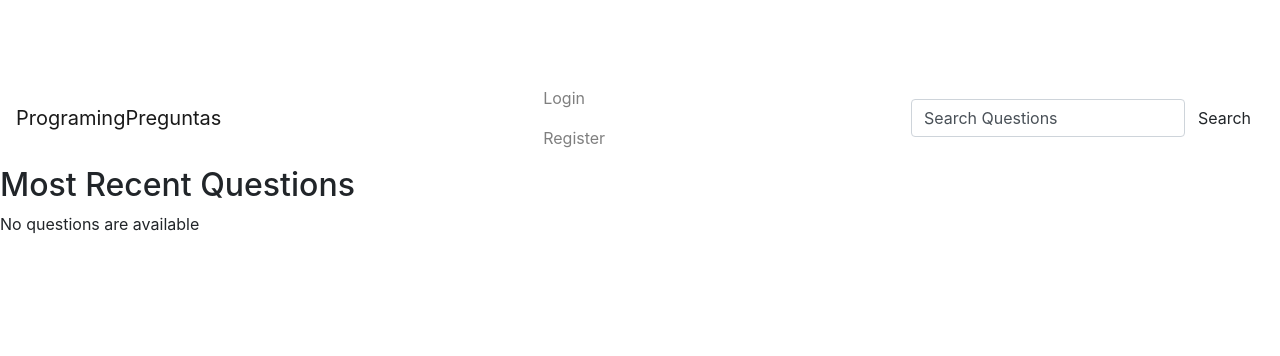
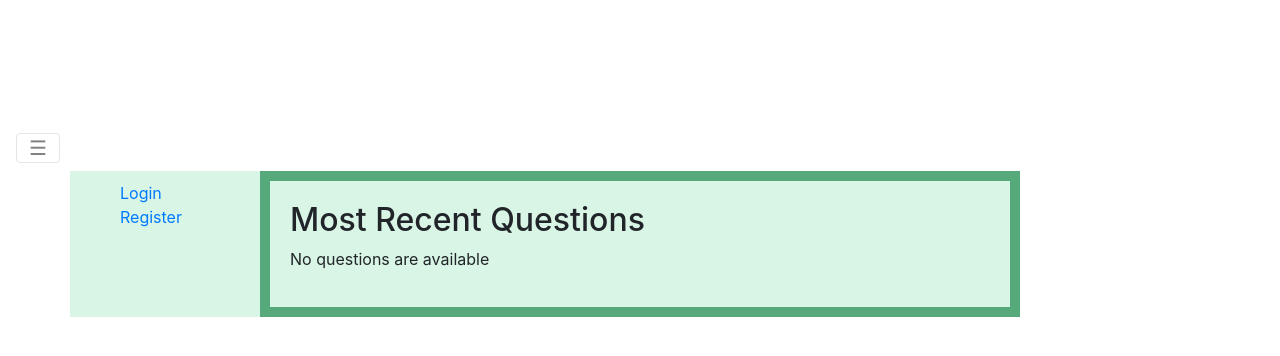
Before and after one commit to programmingpreguntas/programmingpreguntas, a Django app: page / in a window 1280 px wide. Shown: the top 356 px of the page. Run offline with Django 3.2, Linux system fonts and the light colour scheme; data that the repository does not hold is empty; parts of the project's set-up code (start-up, migrations or seed data) failed here and were passed over; some libraries are stand-ins or nearby versions.

Commit message:
chaging aspect of the web site bay changing the base.html file together with the style.css

```diff
--- /dev/null
+++ b/preguntas/static/preguntas/style.css
@@ -0,0 +1,40 @@
+hr {
+    display: block;
+    height: 1px;
+    border: 0;
+    border-top: 1px solid #ccc;
+    margin: 1em 0;
+    padding: 0;
+}
+
+body {
+      padding-top: 125px
+
+}
+
+
+/*#page {
+    width: 960px;
+    text-align: left;
+    margin: 15px auto 20px auto;
+    background-color: #A7DBBE;
+}*/
+
+#sidebar {
+    /*float: left;*/
+    /*width: 170px;*/
+    background-color: #D8F5E5;
+    /*border: 2px solid #ccc;*/
+    padding: 10px;
+
+}
+
+#content {
+    /*float: left;*/
+    /*width: 600px;*/
+    border: 10px solid #55A97A;
+    padding: 20px;
+    background-color: #D8F5E5;
+
+
+}
--- a/preguntas/templates/preguntas/base.html
+++ b/preguntas/templates/preguntas/base.html
@@ -9,43 +9,46 @@
     <title>{% block title %} Programming Preguntas{% endblock%}</title>
     <!-- Bootstrap CSS -->
     <link rel="stylesheet" href="https://maxcdn.bootstrapcdn.com/bootstrap/4.0.0-alpha.2/css/bootstrap.min.css" integrity="sha384-y3tfxAZXuh4HwSYylfB+J125MxIs6mR5FOHamPBG064zB+AFeWH94NdvaCBm8qnd" crossorigin="anonymous">
+    <link rel="stylesheet" href="/static/preguntas/style.css" media="screen" title="no title" charset="utf-8">
     <!-- Make Room for NavBar -->
-    <style>
-      body{
-        padding-top: 70px
-      }
-    </style>
+
   </head>
   <body>
+
     <nav class="navbar navbar-fixed-top navbar-light bg-faded">
-      <a class="navbar-brand" href="{% url 'preguntas:questions' %}">ProgramingPreguntas</a>
-      <ul class="nav navbar-nav">
-
-        {% if user.is_authenticated %}
-          <li class="nav-item">
-            <a class="nav-link" href="{% url 'preguntas:my_profile' %}">Profile</a>
-          </li>
-          <li class="nav-item">
-            <a class="nav-link" href="{% url 'preguntas:logout_user' %}">Logout</a>
-          </li>
-        {% else %}
-          <li class="nav-item">
-            <a class="nav-link" href="{% url 'preguntas:login' %}">Login</a>
-          </li>
-          <li class="nav-item">
-            <a class="nav-link" href="{% url 'preguntas:register_user' %}">Register</a>
-          </li>
-        {% endif %}
-
-      </ul>
+      <button class="navbar-toggler hidden-sm-up" type="button" data-toggle="collapse" data-target="#exCollapsingNavbar2">
+        &#9776;
+      </button>
+      <div class="collapse navbar-toggleable-xs" id="exCollapsingNavbar2">
+          <h1 class="navbar-brand"><a href="{% url 'preguntas:questions' %}">Programing-Preguntas.com</a></h1>
           <form class="form-inline navbar-form pull-xs-right" id="searchBar" action="{%url 'preguntas:search'%}" method="get">
             <input class="form-control" type="text" name="q" value="Search Questions">
             <button class="btn btn-success-outline" type="submit">Search</button>
           </form>
+      </div>
     </nav>
-    {% block content %}
+    <div id="page">
+      <div class="container">
+        <div class="row">
+          <div id='sidebar' class="col-md-2">
+            {% block sidebar %}
+            <ul style="list-style-type:none">
+                {% if user.is_authenticated %}
+                  <li><a href="{% url 'preguntas:my_profile' %}">Profile</a></li>
+                  <li><a href="{% url 'preguntas:logout_user' %}">Logout</a></li>
+                {% else %}
+                  <li><a href="{% url 'preguntas:login' %}">Login</a></li>
+                  <li><a href="{% url 'preguntas:register_user' %}">Register</a></li>
+                {% endif %}
+            </ul>
             {% endblock %}
-    <!-- jQuery first, then Bootstrap JS. -->
+          </div>
+          <div id='content' class="col-md-8">
+            {% block content %}{% endblock %}
+          </div>
+        </div>
+      </div>
+    </div>
       <script src="https://ajax.googleapis.com/ajax/libs/jquery/2.1.4/jquery.min.js"></script>
       <script src="https://maxcdn.bootstrapcdn.com/bootstrap/4.0.0-alpha.2/js/bootstrap.min.js" integrity="sha384-vZ2WRJMwsjRMW/8U7i6PWi6AlO1L79snBrmgiDpgIWJ82z8eA5lenwvxbMV1PAh7" crossorigin="anonymous"></script>
   </body>
--- a/preguntas/templates/preguntas/new_comment.html
+++ b/preguntas/templates/preguntas/new_comment.html
@@ -25,6 +25,7 @@
         {{ field }}
       </p>
     {% endfor %}
-    <input type="submit" name="submit" value="Add Comment" />
+    <input class="btn btn-primary" type="submit" name="submit" value="Add Comment">
+
   </form>
 {% endblock %}
--- a/preguntas/templates/preguntas/profile.html
+++ b/preguntas/templates/preguntas/profile.html
@@ -3,7 +3,7 @@
 {% block content %}
   {% if user.is_authenticated %}
     {% if user.usuario.id == usuario.id %}
-      <span>Hello {{usuario.name}}!</span>
+      <h2><span>Hello... {{usuario.name}}!</span></h2>
     {% endif %}
     <p>
       Ask a <a href="{% url 'preguntas:new_question' %}">New Question</a>.
@@ -27,7 +27,7 @@
       <ul>
         {% for answer in questions_answered_set %}
           {% with answer_question_id=answer.question_id %}
-            <li><a href="{%url 'preguntas:question' answer.question_id%}">{{answer.question.title}}</a></li>
+            <li><a href="{%url 'preguntas:question' answer.question_id%}">{{answer.question.title|lower|truncatewords:'10'}}</a></li>
           {% endwith %}
         {% endfor %}
       </ul>
--- a/preguntas/templates/preguntas/question_list.html
+++ b/preguntas/templates/preguntas/question_list.html
@@ -1,14 +1,16 @@
 {% extends 'preguntas/base.html' %}
 
 {% block content %}
+
   {% if user.is_authenticated %}
     <span>Ask a <a href="{% url 'preguntas:new_question' %}">New Question</a></span>
   {% endif %}
+
   <h2>Most Recent Questions</h2>
   {% if question_list %}
     <ul>
       {% for question in question_list %}
-        <li> <a href="{%url 'preguntas:question' question.id%}">{{ question }}</a></li>
+        <li> <a href="{%url 'preguntas:question' question.id%}">{{ question|lower|truncatewords:'10'}}</a></li>
       {% endfor %}
     </ul>
     <span class="step-links">
@@ -25,4 +27,5 @@
   {% else %}
     <p>No questions are available</p>
   {% endif %}
+
 {% endblock %}
--- a/preguntas/templates/preguntas/register.html
+++ b/preguntas/templates/preguntas/register.html
@@ -11,7 +11,8 @@ Register
 <form action="{% url 'preguntas:register_user' %}" method='post'>
   {% csrf_token %}
   {{form}}
-  <input type="submit" value="Register" />
+  <input class="btn btn-primary" type="submit" value="Register">
+
 </form>
 
   {% endblock %}
```
Also changed, not shown: preguntas/templates/preguntas/base_2.html (added, +60 -0 lines), preguntas/templates/preguntas_box/login.html (+6 -3 lines), preguntas/templates/preguntas_box/style.css (deleted, +0 -24 lines). Lines whose indentation alone changed are shown as unchanged.
